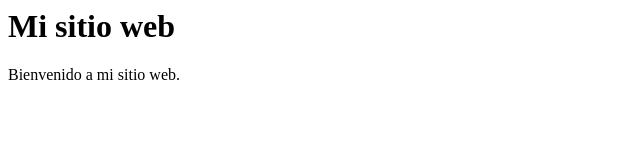
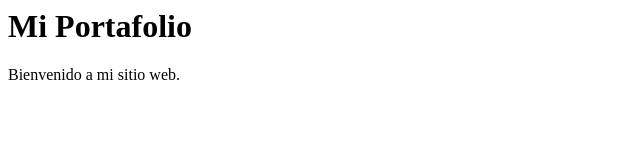
Before and after one commit to danilorios899/aspirantes-mir-ejercicioi-3, a plain HTML site: page index.html in a window 1280 px wide. Shown: the full height of the page, 0-640 px from the left. Drawn offline with Linux system fonts and the light colour scheme.

Commit message:
Agregado archivo index.html

```diff
--- a/index.html
+++ b/index.html
@@ -1 +1 @@
-<html><body><h1>Mi sitio web</h1><p>Bienvenido a mi sitio web.</p></body></html>
+<html><body><h1>Mi Portafolio</h1><p>Bienvenido a mi sitio web.</p></body></html>
```
